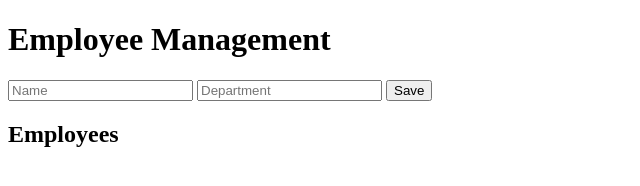
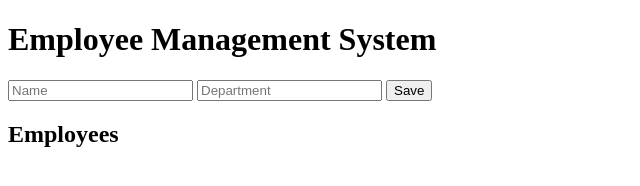
Before and after one commit to kumargul-shan/employee-app, a plain HTML site: page frontend/index.html in a window 1280 px wide. Shown: the whole page, without its empty margins (0-640 px from the left). Drawn offline with Linux system fonts and the light colour scheme; no server answers.

Commit message:
header updated

```diff
--- a/frontend/index.html
+++ b/frontend/index.html
@@ -5,7 +5,7 @@
 </head>
 <body>
 
-<h1>Employee Management</h1>
+<h1>Employee Management System</h1>
 
 <input id="name" placeholder="Name">
 
```
